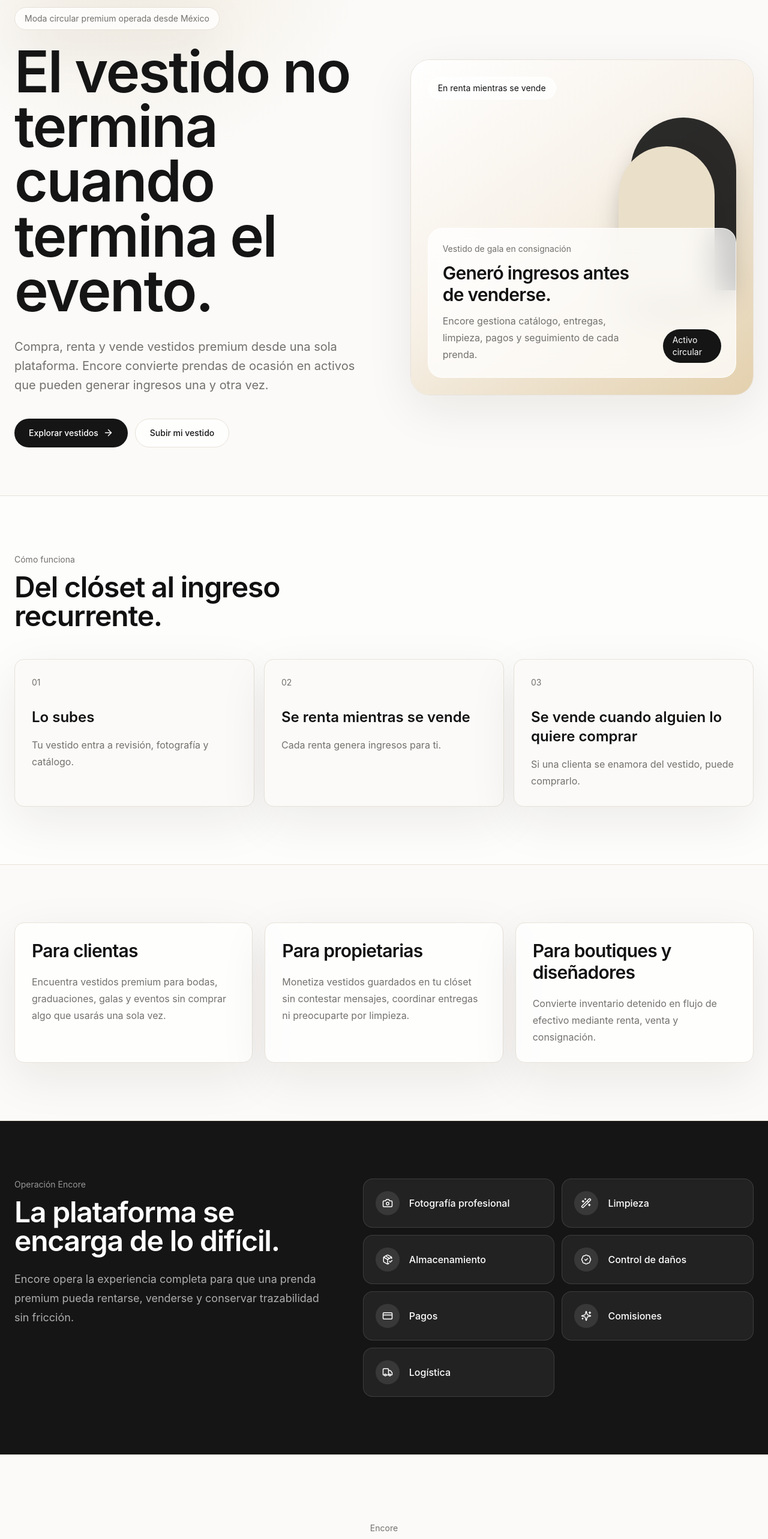
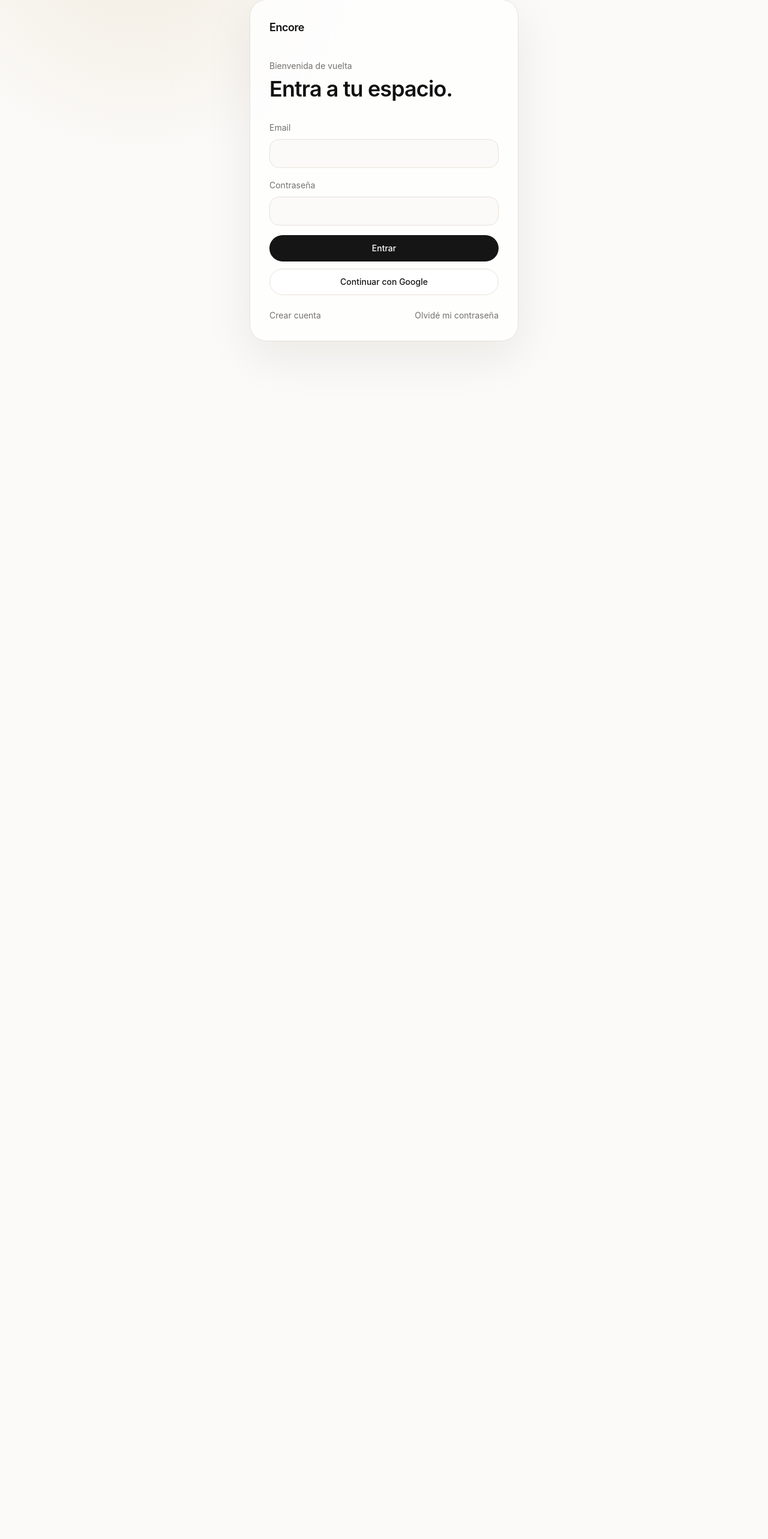
Before and after one commit to chemamaria74-lab/encore-collective, a Next.js app in the folder frontend/: page / in a window 1280 px wide. Shown: the part 116-2682 px from the top of the page at 60% size. After the commit the page ends 800 px from the top, so only its background shows below. Built offline with nearby package versions, Linux system fonts and the light colour scheme.

Commit message:
Add files via upload

```diff
--- a/frontend/src/app/page.tsx
+++ b/frontend/src/app/page.tsx
@@ -1,196 +1,9 @@
-import Link from "next/link";
-import {
-  ArrowRight,
-  BadgeCheck,
-  Camera,
-  CreditCard,
-  PackageCheck,
-  Sparkles,
-  Truck,
-  WandSparkles,
-} from "lucide-react";
-import { Button } from "@/components/button";
-import { MarketingNav } from "@/components/nav";
-import { Reveal } from "@/components/reveal";
+import { AuthCard } from "@/features/auth/auth-card";
 
-const pasos = [
-  {
-    titulo: "Lo subes",
-    texto: "Tu vestido entra a revisión, fotografía y catálogo.",
-  },
-  {
-    titulo: "Se renta mientras se vende",
-    texto: "Cada renta genera ingresos para ti.",
-  },
-  {
-    titulo: "Se vende cuando alguien lo quiere comprar",
-    texto: "Si una clienta se enamora del vestido, puede comprarlo.",
-  },
-];
-
-const operacion = [
-  { nombre: "Fotografía profesional", icono: Camera },
-  { nombre: "Limpieza", icono: WandSparkles },
-  { nombre: "Almacenamiento", icono: PackageCheck },
-  { nombre: "Control de daños", icono: BadgeCheck },
-  { nombre: "Pagos", icono: CreditCard },
-  { nombre: "Comisiones", icono: Sparkles },
-  { nombre: "Logística", icono: Truck },
-];
-
-export default function LandingPage() {
+export default function LoginPage() {
   return (
-    <main className="overflow-hidden">
-      <MarketingNav />
-
-      <section className="mx-auto grid min-h-[92vh] max-w-7xl items-center gap-16 px-6 pb-20 pt-32 lg:grid-cols-[1.02fr_0.98fr]">
-        <Reveal>
-          <p className="mb-6 inline-flex rounded-full border border-line bg-white/75 px-4 py-2 text-sm text-muted premium-ring">
-            Moda circular premium operada desde México
-          </p>
-          <h1 className="max-w-4xl text-6xl font-semibold leading-[0.95] tracking-tight text-ink md:text-8xl">
-            El vestido no termina cuando termina el evento.
-          </h1>
-          <p className="mt-8 max-w-2xl text-xl leading-8 text-muted">
-            Compra, renta y vende vestidos premium desde una sola plataforma.
-            Encore convierte prendas de ocasión en activos que pueden generar
-            ingresos una y otra vez.
-          </p>
-          <div className="mt-10 flex flex-col gap-3 sm:flex-row">
-            <Button asChild className="h-12 px-6">
-              <Link href="/dashboard/client">
-                Explorar vestidos <ArrowRight size={17} />
-              </Link>
-            </Button>
-            <Button asChild variant="secondary" className="h-12 px-6">
-              <Link href="/dashboard/owner">Subir mi vestido</Link>
-            </Button>
-          </div>
-        </Reveal>
-
-        <div className="relative min-h-[560px] overflow-hidden rounded-[2rem] border border-line bg-white premium-ring">
-          <div className="absolute inset-0 bg-[linear-gradient(145deg,#fff_0%,#f7f1e8_46%,#e3d0ad_100%)]" />
-          <div className="absolute left-7 top-7 rounded-full border border-white/75 bg-white/75 px-4 py-2 text-sm backdrop-blur">
-            En renta mientras se vende
-          </div>
-          <div className="absolute right-7 top-24 h-72 w-44 rounded-t-full bg-ink/90 shadow-2xl" />
-          <div className="absolute right-16 top-36 h-64 w-40 rounded-t-full bg-champagne shadow-2xl" />
-          <div className="absolute bottom-7 left-7 right-7 rounded-3xl border border-white/75 bg-white/76 p-6 backdrop-blur-xl">
-            <p className="text-sm text-muted">Vestido de gala en consignación</p>
-            <div className="mt-3 flex items-end justify-between gap-6">
-              <div>
-                <h2 className="text-3xl font-semibold tracking-tight">
-                  Generó ingresos antes de venderse.
-                </h2>
-                <p className="mt-3 max-w-md leading-7 text-muted">
-                  Encore gestiona catálogo, entregas, limpieza, pagos y
-                  seguimiento de cada prenda.
-                </p>
-              </div>
-              <span className="hidden rounded-full bg-ink px-4 py-2 text-sm text-white sm:inline-flex">
-                Activo circular
-              </span>
-            </div>
-          </div>
-        </div>
-      </section>
-
-      <section id="como-funciona" className="border-y border-line bg-white/60">
-        <div className="mx-auto max-w-7xl px-6 py-24">
-          <div className="max-w-2xl">
-            <p className="text-sm text-muted">Cómo funciona</p>
-            <h2 className="mt-3 text-5xl font-semibold tracking-tight">
-              Del clóset al ingreso recurrente.
-            </h2>
-          </div>
-          <div className="mt-12 grid gap-4 md:grid-cols-3">
-            {pasos.map((paso, index) => (
-              <div
-                key={paso.titulo}
-                className="rounded-2xl border border-line bg-background p-7 premium-ring"
-              >
-                <p className="text-sm text-muted">0{index + 1}</p>
-                <h3 className="mt-8 text-2xl font-semibold">{paso.titulo}</h3>
-                <p className="mt-4 leading-7 text-muted">{paso.texto}</p>
-              </div>
-            ))}
-          </div>
-        </div>
-      </section>
-
-      <section className="mx-auto grid max-w-7xl gap-5 px-6 py-24 lg:grid-cols-3">
-        <AudienceCard
-          titulo="Para clientas"
-          texto="Encuentra vestidos premium para bodas, graduaciones, galas y eventos sin comprar algo que usarás una sola vez."
-        />
-        <AudienceCard
-          titulo="Para propietarias"
-          texto="Monetiza vestidos guardados en tu clóset sin contestar mensajes, coordinar entregas ni preocuparte por limpieza."
-        />
-        <AudienceCard
-          titulo="Para boutiques y diseñadores"
-          texto="Convierte inventario detenido en flujo de efectivo mediante renta, venta y consignación."
-        />
-      </section>
-
-      <section className="border-y border-line bg-ink text-white">
-        <div className="mx-auto grid max-w-7xl gap-12 px-6 py-24 lg:grid-cols-[0.9fr_1.1fr]">
-          <div>
-            <p className="text-sm text-white/55">Operación Encore</p>
-            <h2 className="mt-3 text-5xl font-semibold tracking-tight">
-              La plataforma se encarga de lo difícil.
-            </h2>
-            <p className="mt-6 text-lg leading-8 text-white/65">
-              Encore opera la experiencia completa para que una prenda premium
-              pueda rentarse, venderse y conservar trazabilidad sin fricción.
-            </p>
-          </div>
-          <div className="grid gap-3 sm:grid-cols-2">
-            {operacion.map(({ nombre, icono: Icono }) => (
-              <div
-                key={nombre}
-                className="flex items-center gap-4 rounded-2xl border border-white/12 bg-white/[0.06] p-5"
-              >
-                <span className="grid size-10 place-items-center rounded-full bg-white/10">
-                  <Icono size={18} />
-                </span>
-                <span className="font-medium">{nombre}</span>
-              </div>
-            ))}
-          </div>
-        </div>
-      </section>
-
-      <section className="mx-auto max-w-5xl px-6 py-28 text-center">
-        <p className="text-sm text-muted">Encore</p>
-        <h2 className="mt-3 text-5xl font-semibold tracking-tight md:text-7xl">
-          Tu clóset puede generar ingresos.
-        </h2>
-        <div className="mt-10 flex flex-col justify-center gap-3 sm:flex-row">
-          <Button asChild className="h-12 px-6">
-            <Link href="/dashboard/owner">Quiero subir un vestido</Link>
-          </Button>
-          <Button asChild variant="secondary" className="h-12 px-6">
-            <Link href="/dashboard/client">Quiero explorar</Link>
-          </Button>
-        </div>
-      </section>
-
-      <footer className="border-t border-line px-6 py-10 text-sm text-muted">
-        <div className="mx-auto flex max-w-7xl flex-col justify-between gap-4 md:flex-row">
-          <p>Encore</p>
-          <p>Moda circular premium para México y Latinoamérica.</p>
-        </div>
-      </footer>
+    <main className="grid min-h-screen place-items-center px-6 py-16">
+      <AuthCard mode="login" />
     </main>
   );
 }
-
-function AudienceCard({ titulo, texto }: { titulo: string; texto: string }) {
-  return (
-    <div className="rounded-2xl border border-line bg-white/72 p-7 premium-ring">
-      <h3 className="text-3xl font-semibold tracking-tight">{titulo}</h3>
-      <p className="mt-5 leading-7 text-muted">{texto}</p>
-    </div>
-  );
-}
```
